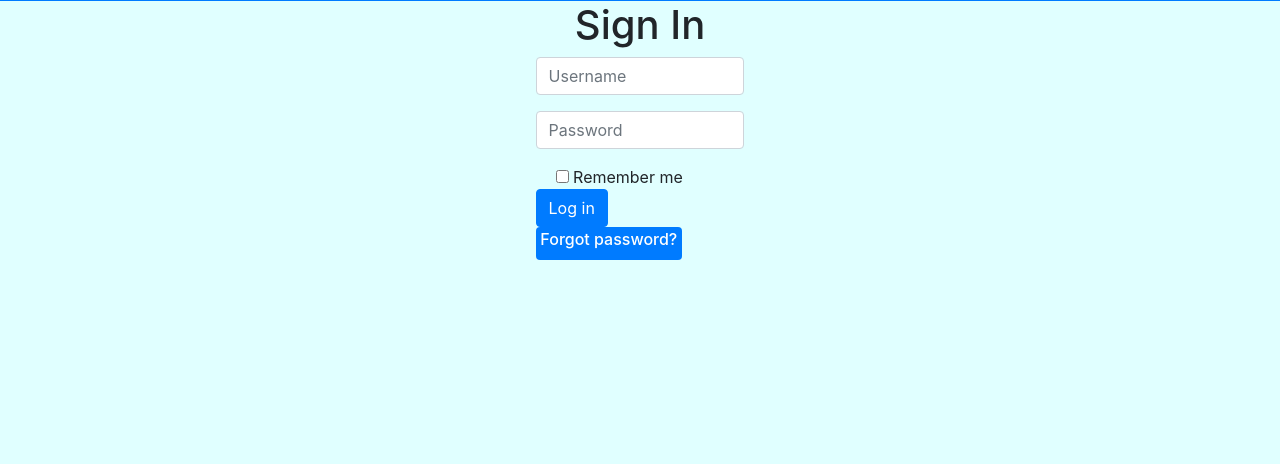
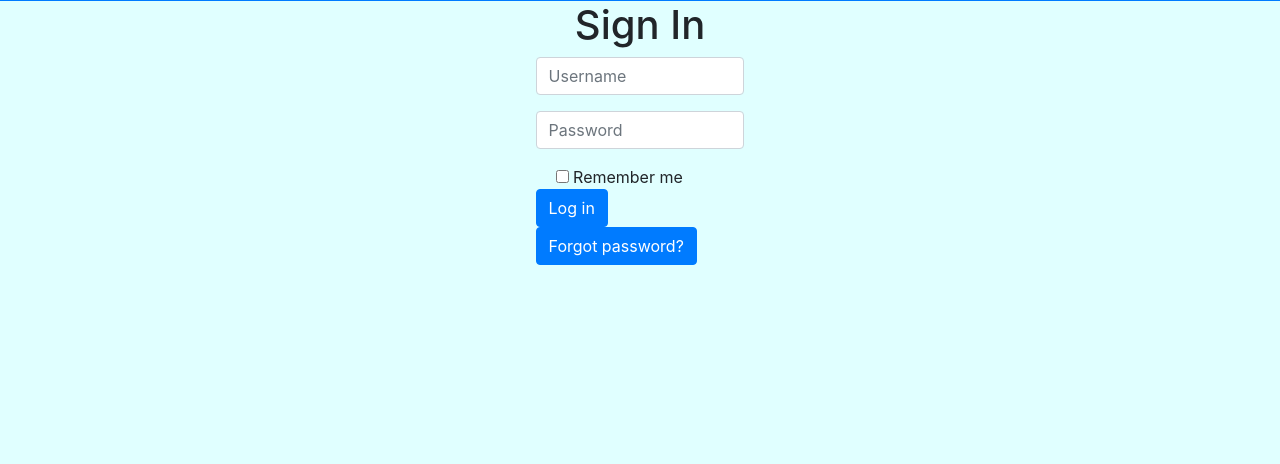
Before and after one commit to okorienev/labs_web, a Flask app: page /auth/login/ in a window 1280 px wide. Shown: the top 464 px of the page. Run offline with Flask 2, Linux system fonts and the light colour scheme; data comes from the database, SQL or seed files in the repository; some libraries are stand-ins or nearby versions.

Commit message:
fix forgot password button at login page

```diff
--- a/labs_web/templates/auth/login.html
+++ b/labs_web/templates/auth/login.html
@@ -15,9 +15,7 @@
                     <label class="form-check-label" for="remember_me">Remember me</label>
                 </div>
                 <button type="submit" class="btn btn-primary">Log in</button>
-                <a href="{{ url_for("user.forgot-password") }}" class="badge badge-primary" role="button">
-                    <h6>Forgot password?</h6>
-                </a>
+                <a href="{{ url_for("user.forgot-password") }}"><button class="btn btn-primary">Forgot password?</button></a>
             </form>
         </div>
         <div class="col"></div>
```
